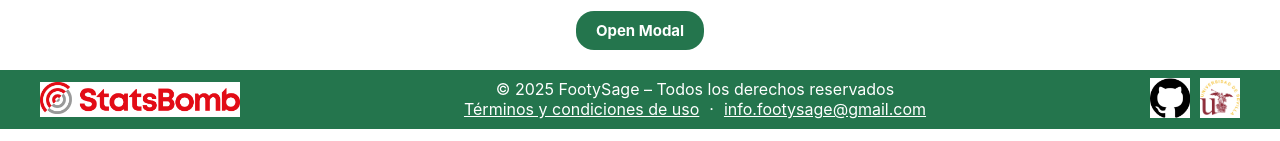
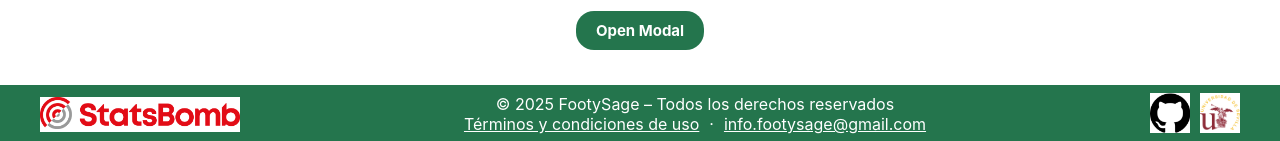
Before and after one commit to Jaime-Linares/FootySage, a React (Create React App) app in the folder frontend/: page / in a window 1280 px wide. Shown: the part 904-1045 px from the top of the page. Built offline with nearby package versions, Linux system fonts and the light colour scheme; no server answers.

Commit message:
style: add margin top to the footer component

```diff
--- a/frontend/src/components/Footer.jsx
+++ b/frontend/src/components/Footer.jsx
@@ -16,6 +16,7 @@ const Footer = () => {
     fontSize: '14px',
     padding: '8px 0',
     width: '100%',
+    marginTop: '15px',
   };
 
   const contentWrapper = {
```
